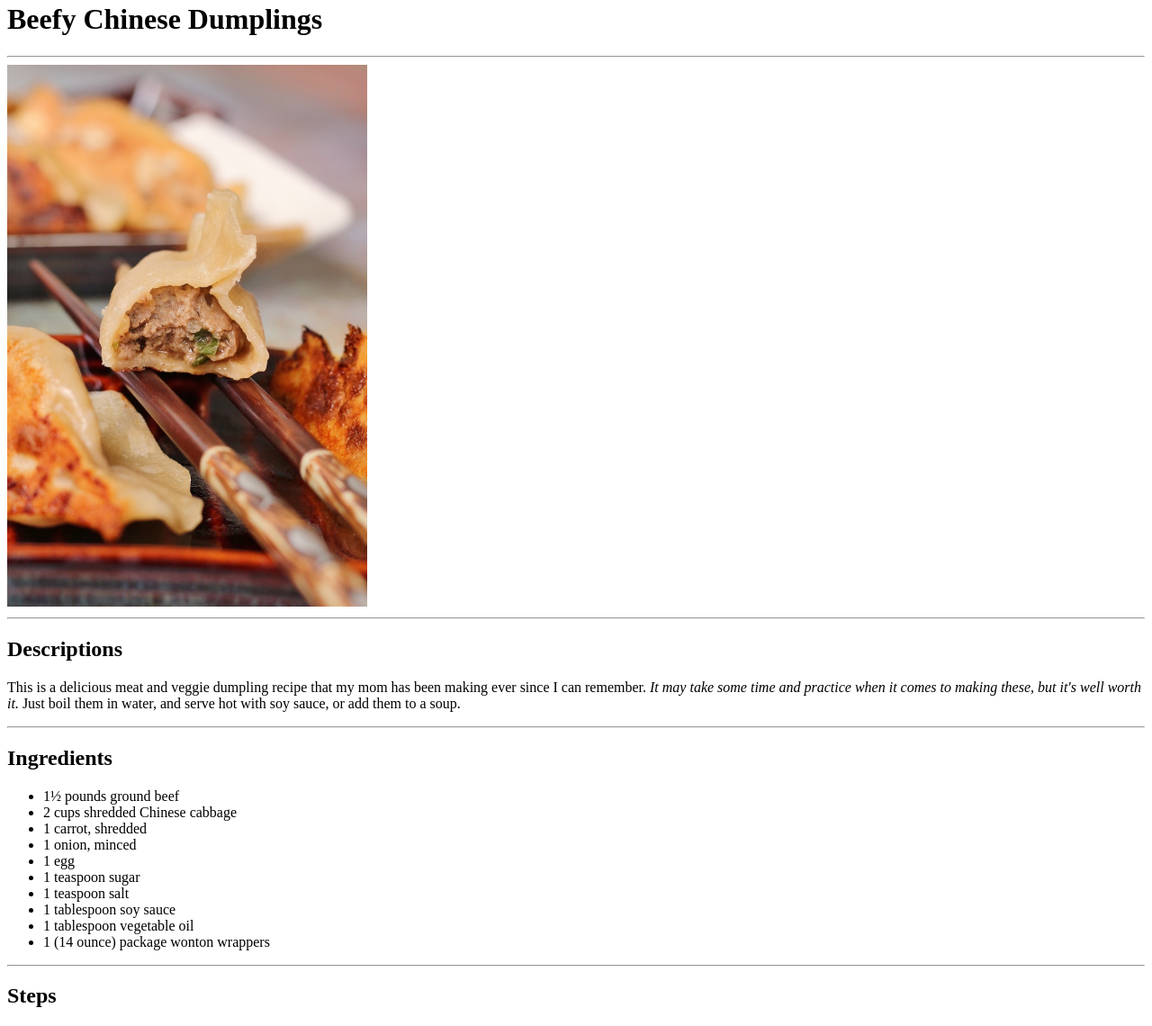
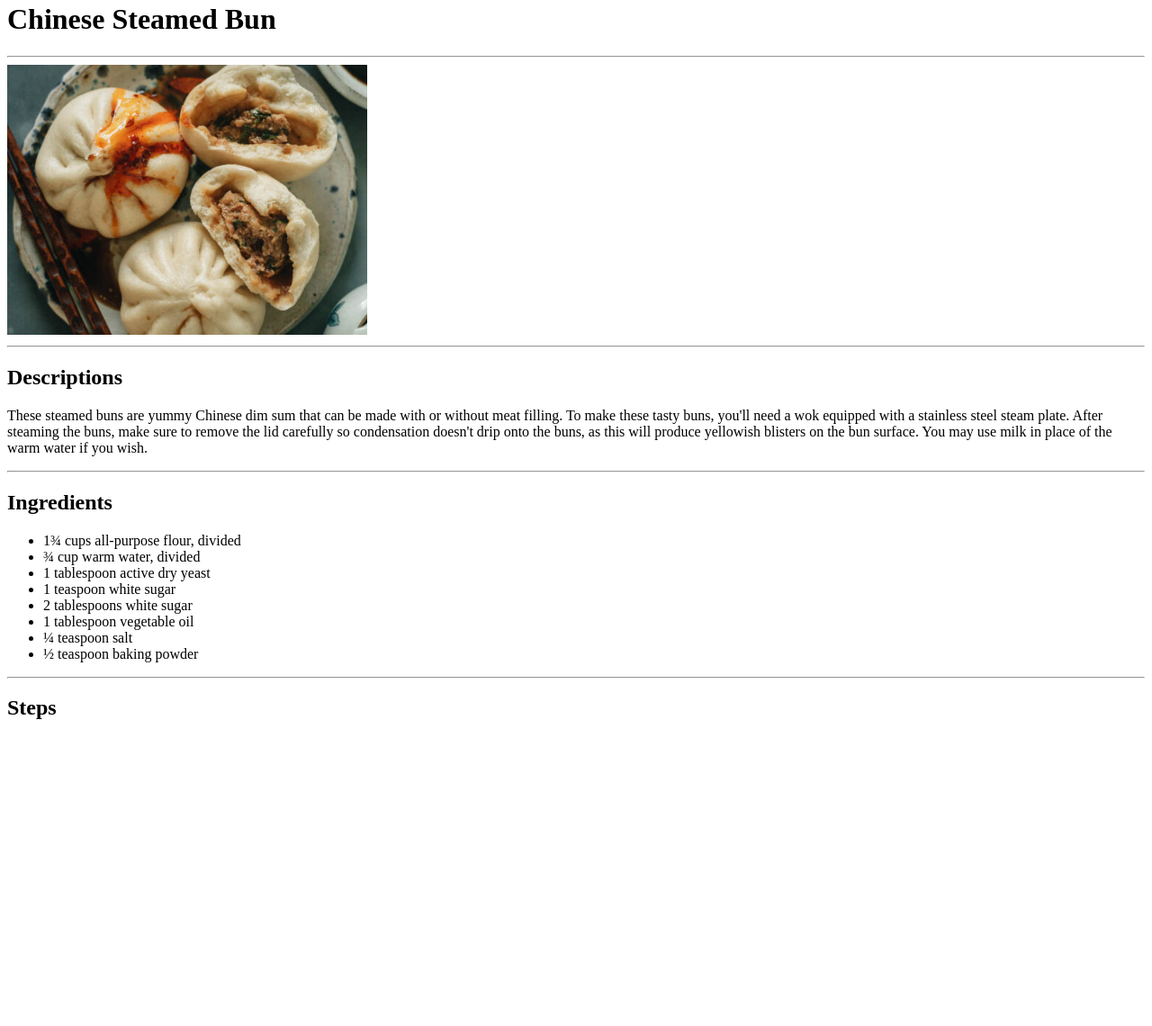
Before and after one commit to ynzhang23/odin-recipes, a plain HTML site: page recipes/chinese-steamed-bun.html in a window 1280 px wide. Shown: the part 18-1158 px from the top of the page at 90% size. After the commit the page ends 838 px from the top, so only its background shows below. Drawn offline with Linux system fonts and the light colour scheme.

Commit message:
Add description, images and ingredients to char-siu and steamed-bun pages

```diff
--- a/recipes/chinese-steamed-bun.html
+++ b/recipes/chinese-steamed-bun.html
@@ -4,28 +4,26 @@
     <meta charset="UTF-8">
     <meta http-equiv="X-UA-Compatible" content="IE=edge">
     <meta name="viewport" content="width=device-width, initial-scale=1.0">
-    <title>Document</title>
+    <title>Chinese Steamed Bun</title>
 </head>
 <body>
-    <h1>Beefy Chinese Dumplings</h1>
+    <h1>Chinese Steamed Bun</h1>
     <hr>
-    <img src="../img/beefy-chinese-dumplings.jpg" width="400">
+    <img src="../img/chinese-steamed-buns.jpg" width="400">
     <hr>
     <h2>Descriptions</h2>
-    <p>This is a delicious meat and veggie dumpling recipe that my mom has been making ever since I can remember. <em>It may take some time and practice when it comes to making these, but it's well worth it.</em> Just boil them in water, and serve hot with soy sauce, or add them to a soup.</p>
+    <p>These steamed buns are yummy Chinese dim sum that can be made with or without meat filling. To make these tasty buns, you'll need a wok equipped with a stainless steel steam plate. After steaming the buns, make sure to remove the lid carefully so condensation doesn't drip onto the buns, as this will produce yellowish blisters on the bun surface. You may use milk in place of the warm water if you wish.</p>
     <hr>
     <h2>Ingredients</h2>
     <ul>
-        <li>1½ pounds ground beef</li>
-        <li>2 cups shredded Chinese cabbage</li>
-        <li>1 carrot, shredded</li>
-        <li>1 onion, minced</li>
-        <li>1 egg</li>
-        <li>1 teaspoon sugar</li>
-        <li>1 teaspoon salt</li>
-        <li>1 tablespoon soy sauce</li>
-        <li>1 tablespoon vegetable oil</li>
-        <li>1 (14 ounce) package wonton wrappers</li>
+        <li>1¾ cups all-purpose flour, divided </li>
+        <li>¾ cup warm water, divided </li>
+        <li>1 tablespoon active dry yeast </li>
+        <li>1 teaspoon white sugar </li>
+        <li>2 tablespoons white sugar </li>
+        <li>1 tablespoon vegetable oil </li>
+        <li>¼ teaspoon salt</li>
+        <li>½ teaspoon baking powder</li>
     </ul>
     <hr>
     <h2>Steps</h2>
```
Also changed, not shown: index.html (+5 -1 lines), recipes/beefy-chinese-dumplings.html (+1 -1 lines), recipes/char-siu-chicken.html (added, +35 -0 lines), img/char-siu-chicken.jpg (added), img/chinese-steamed-buns.jpg (added).
